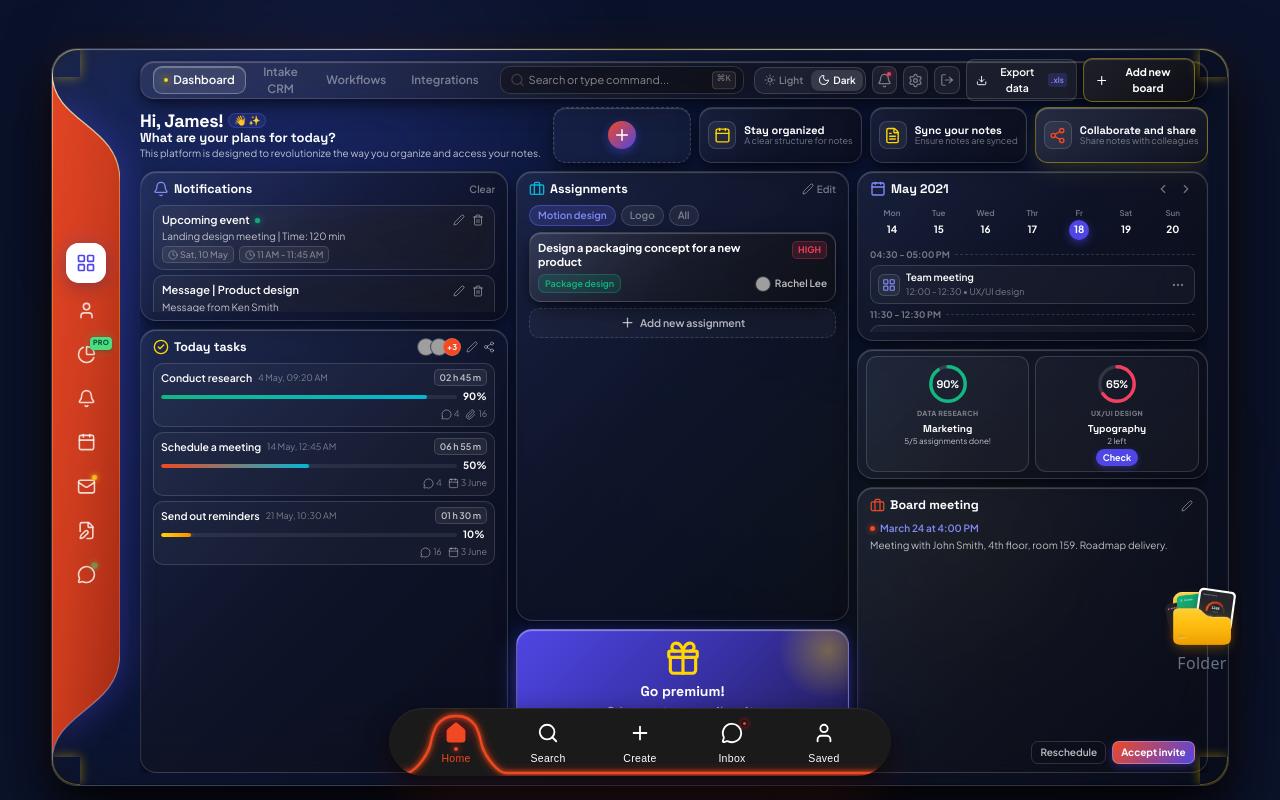
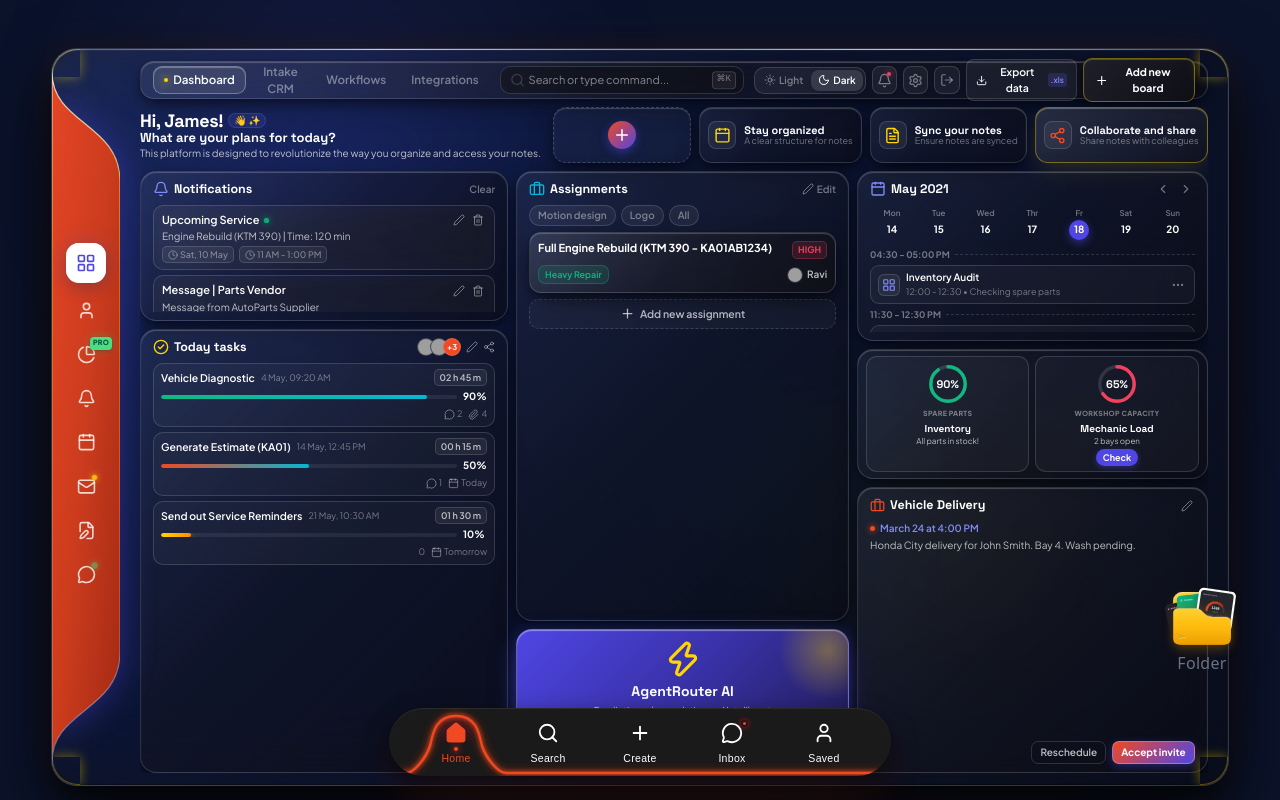
Before and after one commit to Manash8666/MotoFit-Billing, a Next.js app: page / in a window 1280 px wide. Built offline with nearby package versions, Linux system fonts and the light colour scheme; grey boxes are pictures that could not be loaded.

Commit message:
UI: Overhaul generic dashboard to MotoFit Garage CRM context

```diff
--- a/app/layout.tsx
+++ b/app/layout.tsx
@@ -13,8 +13,8 @@ const geistMono = Geist_Mono({
 });
 
 export const metadata: Metadata = {
-  title: "Create Next App",
-  description: "Generated by create next app",
+  title: "MotoFit Billing & CRM",
+  description: "Garage Billing, Servicing CRM, and Predictive Sales AI",
 };
 
 export default function RootLayout({ children }: LayoutProps<"/">) {
--- a/components/ui/GlassyDashboard.tsx
+++ b/components/ui/GlassyDashboard.tsx
@@ -61,37 +61,37 @@ export default function GlassyDashboard({ onBackToLogin, userName = 'James' }: {
   const [chatThreads, setChatThreads] = useState([
     {
       id: 1,
-      name: 'Ken Smith',
-      role: 'Product Lead',
-      avatar: 'https://images.unsplash.com/photo-1534528741775-53994a69daeb?auto=format&fit=crop&w=120&h=120&q=80',
+      name: 'Ravi (Head Mechanic)',
+      role: 'Service Bay 1',
+      avatar: 'https://images.unsplash.com/photo-1581092580497-e0d23cbdf1dc?auto=format&fit=crop&w=120&h=120&q=80',
       status: 'online',
       time: '12:42 PM',
       messages: [
-        { id: 1, sender: 'Ken Smith', text: 'Hey James, how are the new glassy dashboard mockups progressing?', time: '12:35 PM', incoming: true },
-        { id: 2, sender: 'James', text: 'Almost complete! Just finalized the curved navigation dock and frosted glass styling.', time: '12:38 PM', incoming: false },
-        { id: 3, sender: 'Ken Smith', text: 'Awesome, client loved the initial preview. Can we review in 15 mins?', time: '12:42 PM', incoming: true }
+        { id: 1, sender: 'Ravi', text: 'KA01AB1234 clutch plate is completely worn out. Need approval for replacement.', time: '12:35 PM', incoming: true },
+        { id: 2, sender: 'James', text: 'Checking with the customer now. Hold on.', time: '12:38 PM', incoming: false },
+        { id: 3, sender: 'Ravi', text: 'Okay, moving to the next bike in the meantime.', time: '12:42 PM', incoming: true }
       ]
     },
     {
       id: 2,
-      name: 'Rachel Lee',
-      role: 'Lead Motion Designer',
-      avatar: 'https://images.unsplash.com/photo-1517841905240-472988babdf9?auto=format&fit=crop&w=120&h=120&q=80',
+      name: 'AutoParts Supplier',
+      role: 'Vendor',
+      avatar: 'https://images.unsplash.com/photo-1586528116311-ad8dd3c8310d?auto=format&fit=crop&w=120&h=120&q=80',
       status: 'online',
       time: '11:15 AM',
       messages: [
-        { id: 1, sender: 'Rachel Lee', text: 'Exported all 60fps micro-animation tokens for the glow buttons.', time: '11:15 AM', incoming: true }
+        { id: 1, sender: 'AutoParts Supplier', text: 'The Motul 7100 10W50 stock has arrived. Dispatched 20 bottles.', time: '11:15 AM', incoming: true }
       ]
     },
     {
       id: 3,
-      name: 'Alex Johnson',
-      role: 'Design Engineer',
+      name: 'Suresh (Customer)',
+      role: 'Enquiry',
       avatar: 'https://images.unsplash.com/photo-1535713875002-d1d0cf377fde?auto=format&fit=crop&w=120&h=120&q=80',
       status: 'offline',
       time: 'Yesterday',
       messages: [
-        { id: 1, sender: 'Alex Johnson', text: 'Synced the SVG clip paths with Login v7 geometry.', time: 'Yesterday', incoming: true }
+        { id: 1, sender: 'Suresh', text: 'Is my KTM Duke ready for pickup?', time: 'Yesterday', incoming: true }
       ]
     }
   ])
@@ -100,26 +100,26 @@ export default function GlassyDashboard({ onBackToLogin, userName = 'James' }: {
   const [notes, setNotes] = useState([
     {
       id: 1,
-      title: 'Design System Guidelines',
-      category: 'UI/UX',
+      title: 'Customer Feedback (KA01AB)',
+      category: 'Service',
       tagColor: '#ffd600',
-      content: 'Maintain 40px backdrop-filter blur, 1px white border with 0.18 opacity, and 12px neon gold corner reflections.',
+      content: 'Customer reported front brake squeaking. Ensure mechanics use proper anti-squeal paste during brake pad replacement.',
       date: 'Today, 2:15 PM'
     },
     {
       id: 2,
-      title: 'Q3 Product Roadmap Review',
-      category: 'Product',
-      tagColor: '#06b6d4',
-      content: 'Finalize developer handoff by Thursday. Client demo planned for Friday morning at 10:00 AM PST.',
+      title: 'Inventory Alert - Oil Filter',
+      category: 'Inventory',
+      tagColor: '#f04923',
+      content: 'Stock for Royal Enfield Classic 350 oil filters is running low (only 4 left). Re-order immediately.',
       date: 'Yesterday'
     },
     {
       id: 3,
-      title: 'Micro-Interaction Polish',
-      category: 'Motion',
-      tagColor: '#f04923',
-      content: 'Verify cubic-bezier(0.16, 1, 0.3, 1) spring physics on chip dock contact points.',
+      title: 'Workshop Maintenance',
+      category: 'Admin',
+      tagColor: '#06b6d4',
+      content: 'Hydraulic lift 2 needs hydraulic fluid top-up and general inspection by weekend.',
       date: '14 May'
     }
   ])
@@ -129,26 +129,26 @@ export default function GlassyDashboard({ onBackToLogin, userName = 'James' }: {
 
   // Calendar agenda schedule state
   const [agendaEvents] = useState([
-    { id: 1, time: '10:00 AM - 10:45 AM', title: 'Sprint Design Sync', location: 'Virtual Room 4', attendees: 5, color: '#f04923' },
-    { id: 2, time: '01:30 PM - 02:30 PM', title: 'Product Architecture Review', location: '4th Floor, Room 159', attendees: 3, color: '#ffd600' },
-    { id: 3, time: '04:00 PM - 04:30 PM', title: 'Client Feedback Delivery', location: 'Executive Suite B', attendees: 8, color: '#06b6d4' }
+    { id: 1, time: '10:00 AM - 10:45 AM', title: 'Vehicle Pickup - Honda Activa', location: 'Service Bay 2', attendees: 2, color: '#f04923' },
+    { id: 2, time: '01:30 PM - 02:30 PM', title: 'Engine Rebuild (KTM 390)', location: 'Heavy Repair Bay', attendees: 3, color: '#ffd600' },
+    { id: 3, time: '04:00 PM - 04:30 PM', title: 'Vendor Stock Delivery', location: 'Store Room', attendees: 1, color: '#06b6d4' }
   ])
 
   // Workflows state
   const [workflows, setWorkflows] = useState([
-    { id: 1, name: 'GitHub Automated Release', trigger: 'Push to main branch', status: 'Active', color: '#10b981' },
-    { id: 2, name: 'Figma Design Tokens Sync', trigger: 'Styles updated in library', status: 'Active', color: '#f04923' },
-    { id: 3, name: 'Slack Telemetry Webhook', trigger: 'Critical auth security alerts', status: 'Paused', color: '#ffd600' }
+    { id: 1, name: 'Service Reminder SMS', trigger: '6 months since last service', status: 'Active', color: '#10b981' },
+    { id: 2, name: 'Invoice PDF Dispatch', trigger: 'Bill marked as Paid', status: 'Active', color: '#f04923' },
+    { id: 3, name: 'Low Stock Alert', trigger: 'Inventory falls below 5 units', status: 'Paused', color: '#ffd600' }
   ])
 
   // Integrations state
   const [integrations, setIntegrations] = useState([
-    { id: 1, name: 'Figma', desc: 'Sync UI frames and design tokens directly', connected: true, icon: '🎨' },
-    { id: 2, name: 'GitHub', desc: 'Auto-deploy commits and run CI checks', connected: true, icon: '🐙' },
-    { id: 3, name: 'Slack', desc: 'Broadcast project updates and notifications', connected: true, icon: '💬' },
-    { id: 4, name: 'Notion', desc: 'Knowledge base and team documentation', connected: false, icon: '📝' },
-    { id: 5, name: 'Linear', desc: 'Issue tracking and agile sprint management', connected: false, icon: '⚡' },
-    { id: 6, name: 'Google Cloud', desc: 'Compute infrastructure and KMS security', connected: true, icon: '☁️' }
+    { id: 1, name: 'AgentRouter AI', desc: 'Predictive sales and servicing estimates', connected: true, icon: '🧠' },
+    { id: 2, name: 'WhatsApp', desc: 'Send invoices and service updates to clients', connected: true, icon: '💬' },
+    { id: 3, name: 'Razorpay', desc: 'Process customer payments online', connected: true, icon: '💳' },
+    { id: 4, name: 'Tally', desc: 'Accounting and GST filing integration', connected: false, icon: '📊' },
+    { id: 5, name: 'Inventory API', desc: 'Sync spare parts with local distributors', connected: false, icon: '📦' },
+    { id: 6, name: 'AWS S3', desc: 'Cloud storage for PDF invoices and job cards', connected: true, icon: '☁️' }
   ])
 
   // Chat message sender
@@ -193,12 +193,12 @@ export default function GlassyDashboard({ onBackToLogin, userName = 'James' }: {
   const [selectedDay, setSelectedDay] = useState(18)
 
   // Assignments Filter Category
-  const [selectedFilter, setSelectedFilter] = useState('Motion design')
+  const [selectedFilter, setSelectedFilter] = useState('Engine Repair')
 
   // Modal State for Adding New Assignment / Note
   const [isModalOpen, setIsModalOpen] = useState(false)
   const [newTitle, setNewTitle] = useState('')
-  const [newCategory, setNewCategory] = useState('Motion design')
+  const [newCategory, setNewCategory] = useState('Engine Repair')
   const [newPriority, setNewPriority] = useState('High')
 
   // Board Meeting Status
@@ -209,17 +209,17 @@ export default function GlassyDashboard({ onBackToLogin, userName = 'James' }: {
   const [notifications, setNotifications] = useState([
     {
       id: 1,
-      title: 'Upcoming event',
+      title: 'Upcoming Service',
       hasPulse: true,
-      desc: 'Landing design meeting | Time: 120 min',
-      badges: ['Sat, 10 May', '11 AM - 11:45 AM']
+      desc: 'Engine Rebuild (KTM 390) | Time: 120 min',
+      badges: ['Sat, 10 May', '11 AM - 1:00 PM']
     },
     {
       id: 2,
-      title: 'Message | Product design',
+      title: 'Message | Parts Vendor',
       hasPulse: false,
-      desc: 'Message from Ken Smith',
-      snippet: 'Hey team, just wanted to check in and see how the mockup looks...'
+      desc: 'Message from AutoParts Supplier',
+      snippet: 'Hey James, the Motul stock has arrived...'
     }
   ])
 
@@ -227,33 +227,33 @@ export default function GlassyDashboard({ onBackToLogin, userName = 'James' }: {
   const [tasks, setTasks] = useState([
     {
       id: 1,
-      title: 'Conduct research',
+      title: 'Vehicle Diagnostic',
       date: '4 May, 09:20 AM',
       duration: '02 h 45 m',
       progress: 90,
       color: 'emerald',
-      comments: 4,
-      attachments: 16
+      comments: 2,
+      attachments: 4
     },
     {
       id: 2,
-      title: 'Schedule a meeting',
-      date: '14 May, 12:45 AM',
-      duration: '06 h 55 m',
+      title: 'Generate Estimate (KA01)',
+      date: '14 May, 12:45 PM',
+      duration: '00 h 15 m',
       progress: 50,
       color: 'cyan',
-      comments: 4,
-      dueDate: '3 June'
+      comments: 1,
+      dueDate: 'Today'
     },
     {
       id: 3,
-      title: 'Send out reminders',
+      title: 'Send out Service Reminders',
       date: '21 May, 10:30 AM',
       duration: '01 h 30 m',
       progress: 10,
       color: 'gold',
-      comments: 16,
-      dueDate: '3 June'
+      comments: 0,
+      dueDate: 'Tomorrow'
     }
   ])
 
@@ -261,12 +261,12 @@ export default function GlassyDashboard({ onBackToLogin, userName = 'James' }: {
   const [assignments, setAssignments] = useState([
     {
       id: 1,
-      title: 'Design a packaging concept for a new product',
-      category: 'Motion design',
-      tag: 'Package design',
+      title: 'Full Engine Rebuild (KTM 390 - KA01AB1234)',
+      category: 'Engine Repair',
+      tag: 'Heavy Repair',
       priority: 'High',
-      assignee: 'Rachel Lee',
-      avatar: 'https://images.unsplash.com/photo-1534528741775-53994a69daeb?auto=format&fit=crop&w=120&h=120&q=80'
+      assignee: 'Ravi',
+      avatar: 'https://images.unsplash.com/photo-1581092580497-e0d23cbdf1dc?auto=format&fit=crop&w=120&h=120&q=80'
     }
   ])
 
@@ -1404,18 +1404,18 @@ export default function GlassyDashboard({ onBackToLogin, userName = 'James' }: {
               {/* Widget: Go Premium! Banner */}
               <div className="gd-premium-card">
                 <div className="gd-premium-gift-wrap">
-                  <Gift size={38} color="#ffd600" />
-                </div>
-                <h3 className="gd-premium-title">Go premium!</h3>
+                  <Zap size={38} color="#ffd600" />
+                </div>
+                <h3 className="gd-premium-title">AgentRouter AI</h3>
                 <p className="gd-premium-desc">
-                  Gain access to a range of benefits designed to enhance your workflow.
+                  Predictive sales analytics and intelligent workshop estimations.
                 </p>
                 <button
                   type="button"
                   className="gd-premium-btn"
-                  onClick={() => alert('Upgraded to Ultra Glassy Pro Plan!')}
+                  onClick={() => alert('AgentRouter Sales AI is active!')}
                 >
-                  Find out more
+                  Run Predictions
                 </button>
               </div>
             </div>
@@ -1466,8 +1466,8 @@ export default function GlassyDashboard({ onBackToLogin, userName = 'James' }: {
                         <LayoutGrid size={14} />
                       </div>
                       <div>
-                        <div className="gd-timeline-event-title">Team meeting</div>
-                        <div className="gd-timeline-event-sub">12:00 - 12:30 • UX/UI design</div>
+                        <div className="gd-timeline-event-title">Inventory Audit</div>
+                        <div className="gd-timeline-event-sub">12:00 - 12:30 • Checking spare parts</div>
                       </div>
                     </div>
                     <button type="button" className="gd-micro-btn">
@@ -1486,8 +1486,8 @@ export default function GlassyDashboard({ onBackToLogin, userName = 'James' }: {
                         <Briefcase size={14} />
                       </div>
                       <div>
-                        <div className="gd-timeline-event-title">Meeting with new client</div>
-                        <div className="gd-timeline-event-sub">12:30 - 01:30 PM • Job interview</div>
+                        <div className="gd-timeline-event-title">Customer Walk-in</div>
+                        <div className="gd-timeline-event-sub">12:30 - 01:30 PM • Custom paint consultation</div>
                       </div>
                     </div>
                     <button type="button" className="gd-micro-btn">
@@ -1513,9 +1513,9 @@ export default function GlassyDashboard({ onBackToLogin, userName = 'James' }: {
                       </svg>
                       <div className="gd-ring-center-text">90%</div>
                     </div>
-                    <span className="gd-ring-label">DATA RESEARCH</span>
-                    <span className="gd-ring-category">Marketing</span>
-                    <p className="gd-ring-caption">5/5 assignments done!</p>
+                    <span className="gd-ring-label">SPARE PARTS</span>
+                    <span className="gd-ring-category">Inventory</span>
+                    <p className="gd-ring-caption">All parts in stock!</p>
                   </div>
 
                   {/* Ring 2: UX/UI Design (65%) */}
@@ -1534,10 +1534,10 @@ export default function GlassyDashboard({ onBackToLogin, userName = 'James' }: {
                       </svg>
                       <div className="gd-ring-center-text">{metricChecked ? '100%' : '65%'}</div>
                     </div>
-                    <span className="gd-ring-label">UX/UI DESIGN</span>
-                    <span className="gd-ring-category">Typography</span>
+                    <span className="gd-ring-label">WORKSHOP CAPACITY</span>
+                    <span className="gd-ring-category">Mechanic Load</span>
                     <p className="gd-ring-caption">
-                      {metricChecked ? 'Verified!' : '2 left'}
+                      {metricChecked ? 'Fully booked!' : '2 bays open'}
                     </p>
                     <button
                       type="button"
@@ -1555,7 +1555,7 @@ export default function GlassyDashboard({ onBackToLogin, userName = 'James' }: {
                 <div className="gd-card-header">
                   <h3 className="gd-card-title">
                     <Briefcase size={15} color="#f04923" />
-                    <span>Board meeting</span>
+                    <span>Vehicle Delivery</span>
                   </h3>
                   <button type="button" className="gd-micro-btn" title="Edit">
                     <Edit2 size={12} />
@@ -1568,7 +1568,7 @@ export default function GlassyDashboard({ onBackToLogin, userName = 'James' }: {
                 </div>
 
                 <p className="gd-meeting-desc">
-                  Meeting with John Smith, 4th floor, room 159. Roadmap delivery.
+                  Honda City delivery for John Smith. Bay 4. Wash pending.
                 </p>
 
                 <div className="gd-meeting-actions">
@@ -1617,7 +1617,7 @@ export default function GlassyDashboard({ onBackToLogin, userName = 'James' }: {
               onClick={(e) => e.stopPropagation()}
             >
               <div className="gd-modal-header">
-                <h3 className="gd-modal-title">Create New Assignment</h3>
+                <h3 className="gd-modal-title">Create New Job Card</h3>
                 <button type="button" className="gd-micro-btn" onClick={() => setIsModalOpen(false)}>
                   <X size={18} />
                 </button>
@@ -1625,11 +1625,11 @@ export default function GlassyDashboard({ onBackToLogin, userName = 'James' }: {
 
               <form className="gd-modal-form" onSubmit={handleAddAssignment}>
                 <div className="gd-form-group">
-                  <label className="gd-form-label">Assignment Title</label>
+                  <label className="gd-form-label">Vehicle Number & Issue</label>
                   <input
                     type="text"
                     className="gd-form-input"
-                    placeholder="e.g. Design packaging concept..."
+                    placeholder="e.g. Activa - Oil change..."
                     value={newTitle}
                     onChange={(e) => setNewTitle(e.target.value)}
                     required
@@ -1643,10 +1643,10 @@ export default function GlassyDashboard({ onBackToLogin, userName = 'James' }: {
                     value={newCategory}
                     onChange={(e) => setNewCategory(e.target.value)}
                   >
-                    <option value="Motion design">Motion design</option>
-                    <option value="Logo">Logo</option>
-                    <option value="UX/UI Design">UX/UI Design</option>
-                    <option value="Marketing">Marketing</option>
+                    <option value="Engine Repair">Engine Repair</option>
+                    <option value="General Service">General Service</option>
+                    <option value="Body Shop">Body Shop</option>
+                    <option value="Electrical">Electrical</option>
                   </select>
                 </div>
 
@@ -1668,7 +1668,7 @@ export default function GlassyDashboard({ onBackToLogin, userName = 'James' }: {
                     Cancel
                   </button>
                   <button type="submit" className="gd-accent-solid-btn">
-                    Create Assignment
+                    Create Job Card
                   </button>
                 </div>
               </form>
```
